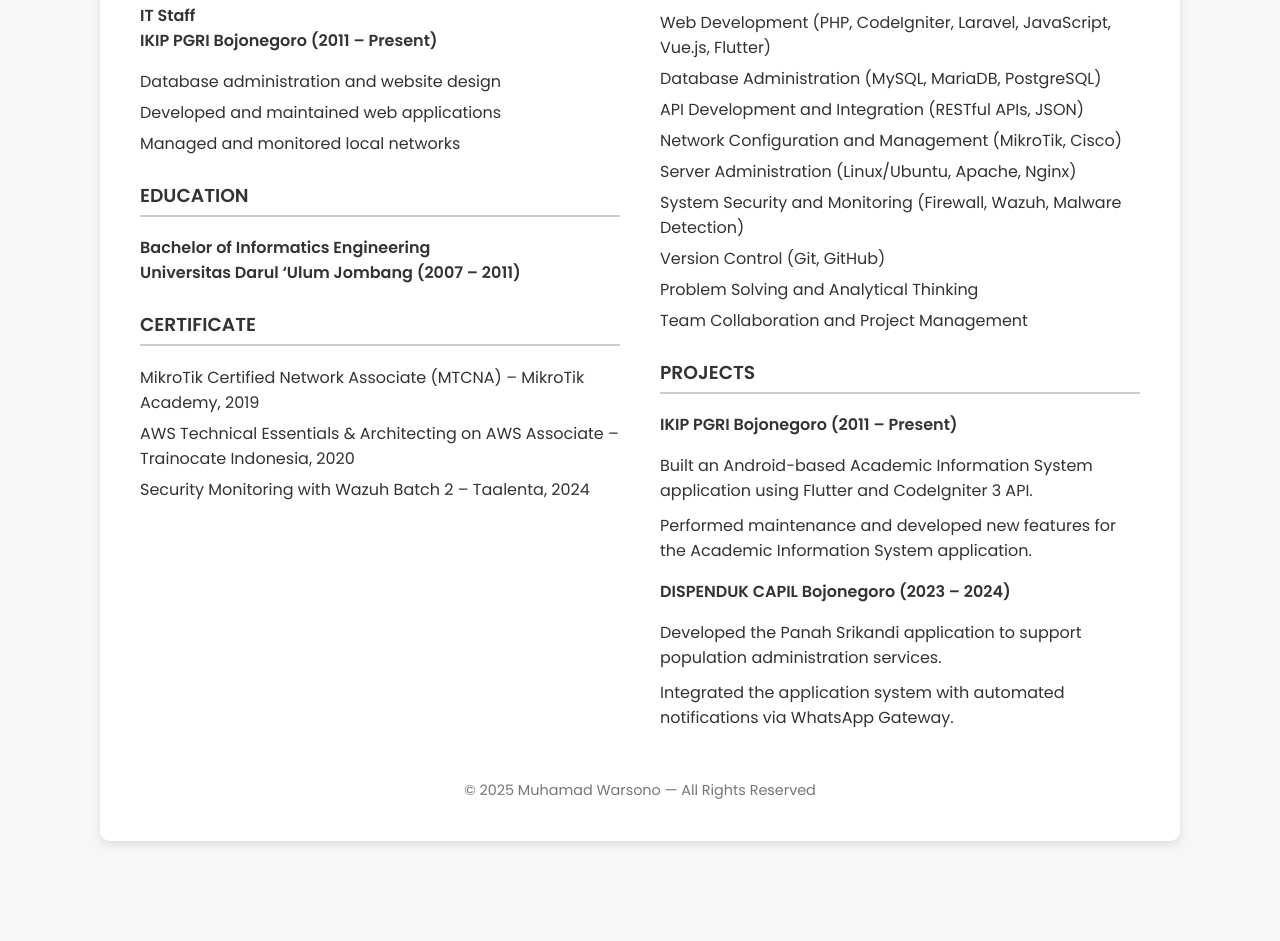
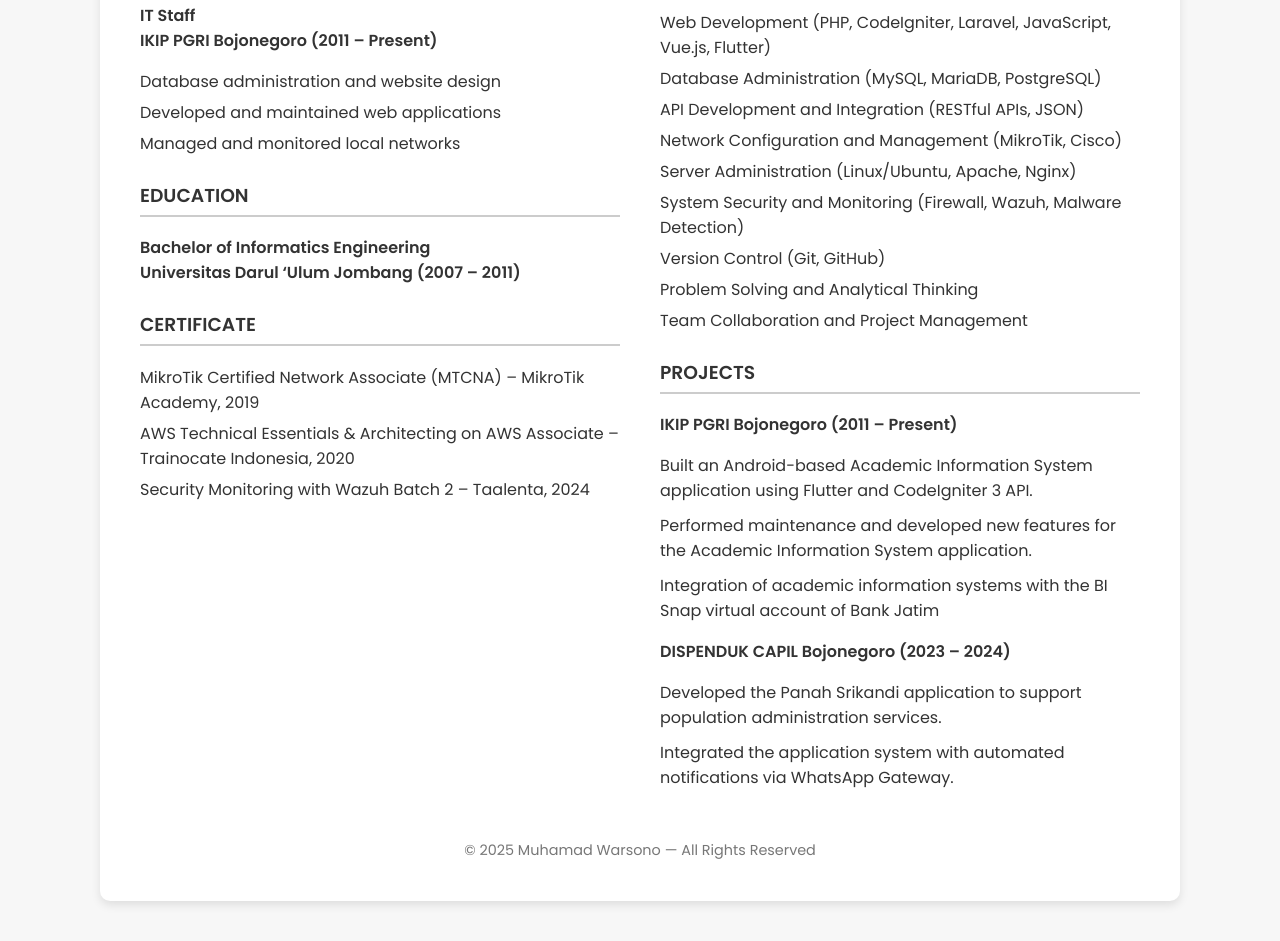
Before and after one commit to uccritae/uccritae.github.io, a plain HTML site: page index.html in a window 1280 px wide. Shown: the part 484-1425 px from the top of the page. Before the commit the page ends 1365 px from the top, so only its background shows below. Drawn offline with Linux system fonts and the light colour scheme.

Commit message:
Update index.html

```diff
--- a/index.html
+++ b/index.html
@@ -142,6 +142,7 @@
         <ul class="projects">
           <li>Built an Android-based Academic Information System application using Flutter and CodeIgniter 3 API.</li>
           <li>Performed maintenance and developed new features for the Academic Information System application.</li>
+          <li>Integration of academic information systems with the BI Snap virtual account of Bank Jatim</li>
         </ul>
 
         <p class="bold">DISPENDUK CAPIL Bojonegoro (2023 – 2024)</p>
```
